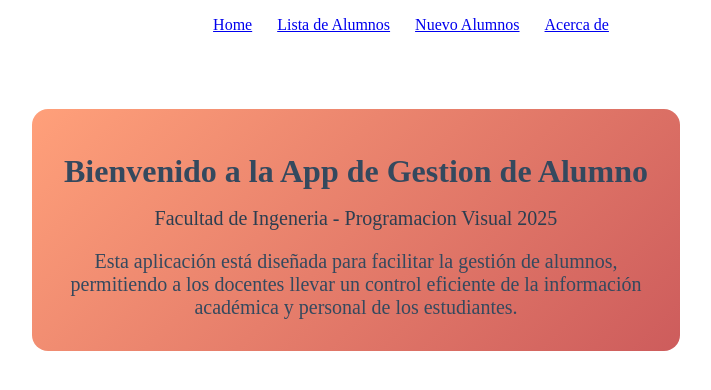
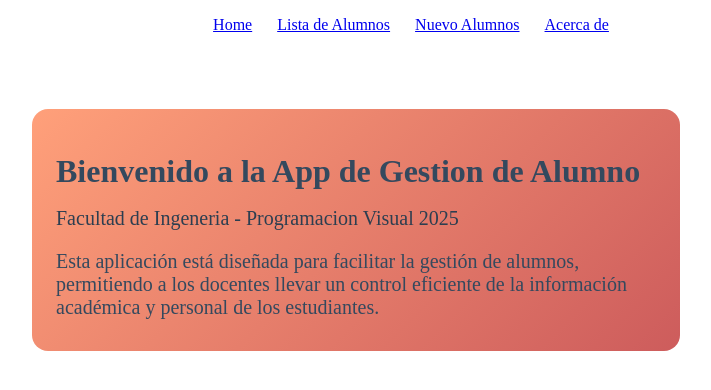
Before and after one commit to matiasvargas-dev/pv_tp5_grupo19, a React (Vite) app: page / in a window 1280 px wide. Shown: the top 390 px of the page, without its empty margins (284-995 px from the left). Built offline with nearby package versions, Linux system fonts and the light colour scheme.

Commit message:
refactor: elimina selector universal * de Presentation.css y mejora la especificidad de los estilos

```diff
--- a/src/views/Home/component/Presentation.css
+++ b/src/views/Home/component/Presentation.css
@@ -1,7 +1,4 @@
-* {
-  font-family: "Montserrat", "dosis";
-  text-align: center;
-}
+
 .presentation-container {
   background: linear-gradient(135deg, #ffa07a 0%, #cd5c5c 100%);
   border-radius: 16px;
```
